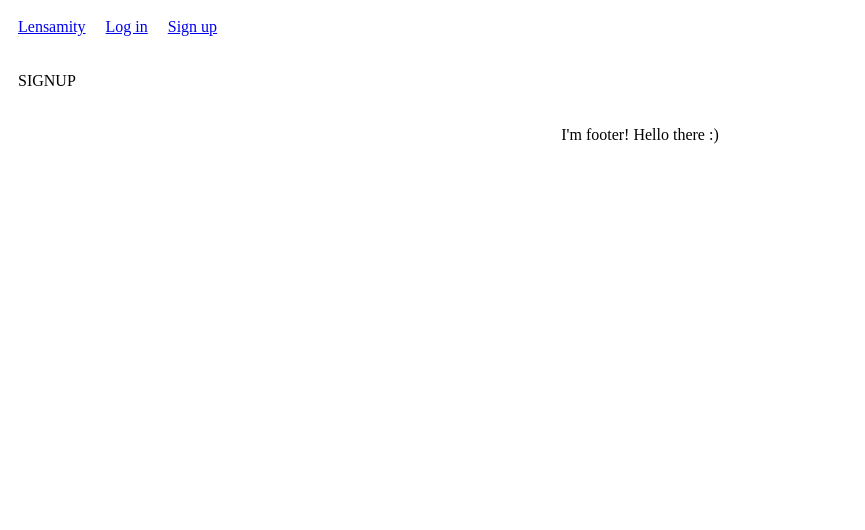
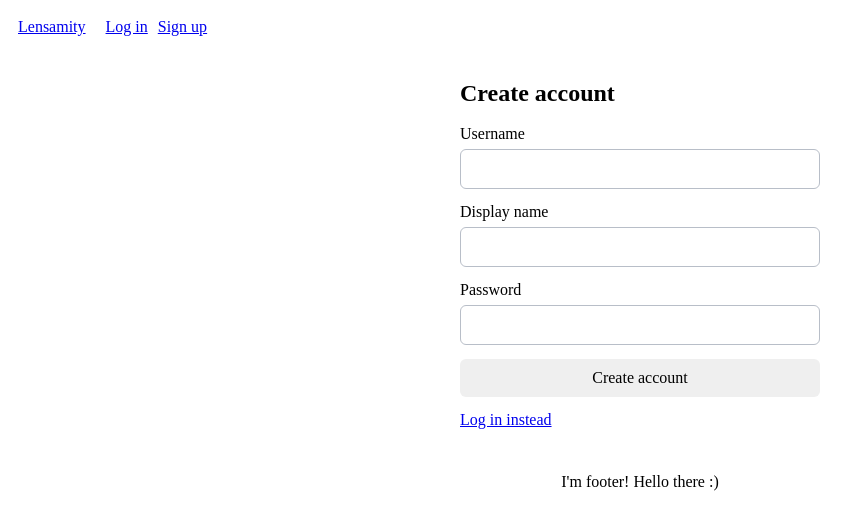
Before and after one commit to ipersids/lens-amity-app, a React (Vite) app in the folder client-web/: page /signup in a window 1280 px wide. Shown: the top 530 px of the page, without its empty margins (0-865 px from the left). Built offline with nearby package versions, Linux system fonts and the light colour scheme; no server answers.

Commit message:
feat(web): add initial signup and login forms

```diff
--- a/client-web/src/App.tsx
+++ b/client-web/src/App.tsx
@@ -1,14 +1,23 @@
+import { useEffect } from "react";
 import { Route, Routes } from "react-router";
-import Layout from "./components/Layout";
+import Layout from "./features/Layout";
+import AuthPage from "./pages/AuthPage";
+import { useSyncSession } from "./stores/auth";
 
 function App() {
+  const syncSession = useSyncSession();
+
+  useEffect(() => {
+    syncSession();
+  }, [syncSession]);
+
   return (
     <div className="app">
       <Routes>
         <Route element={<Layout />}>
           <Route path="/" element={<p>APP</p>} />
-          <Route path="/login" element={<p>LOGIN</p>} />
-          <Route path="/signup" element={<p>SIGNUP</p>} />
+          <Route path="/login" element={<AuthPage mode="login" />} />
+          <Route path="/signup" element={<AuthPage mode="signup" />} />
         </Route>
       </Routes>
     </div>
--- a/client-web/src/components/Header.tsx
+++ /dev/null
@@ -1,17 +0,0 @@
-import { NavLink } from "react-router";
-
-const Header = () => {
-  return (
-    <header>
-      <NavLink to="/">Lensamity</NavLink>
-      <NavLink to="/login" end>
-        Log in
-      </NavLink>
-      <NavLink to="/signup" end>
-        Sign up
-      </NavLink>
-    </header>
-  );
-};
-
-export default Header;
--- /dev/null
+++ b/client-web/src/features/Header.tsx
@@ -0,0 +1,40 @@
+import { NavLink, useNavigate } from "react-router";
+import { useLoading, useLogout, useUser } from "../stores/auth";
+
+const Header = () => {
+  const user = useUser();
+  const logout = useLogout();
+  const isLoading = useLoading();
+  const navigate = useNavigate();
+
+  const handleLogout = async () => {
+    await logout();
+    navigate("/", { replace: true });
+  };
+
+  return (
+    <header>
+      <NavLink to="/">Lensamity</NavLink>
+
+      {user ? (
+        <nav style={{ display: "flex", gap: "10px" }} aria-label="Account">
+          <span>{user.displayName}</span>
+          <button disabled={isLoading} onClick={handleLogout} type="button">
+            Log out
+          </button>
+        </nav>
+      ) : (
+        <nav style={{ display: "flex", gap: "10px" }} aria-label="Auth">
+          <NavLink to="/login" end>
+            Log in
+          </NavLink>
+          <NavLink to="/signup" end>
+            Sign up
+          </NavLink>
+        </nav>
+      )}
+    </header>
+  );
+};
+
+export default Header;
--- /dev/null
+++ b/client-web/src/pages/AuthPage.tsx
@@ -0,0 +1,117 @@
+import { type SubmitEventHandler, useState } from "react";
+import { Link, Navigate, useNavigate } from "react-router";
+import { useLoading, useLogin, useSignup, useUser } from "../stores/auth";
+
+type AuthPageProps = {
+  mode: "signup" | "login";
+};
+
+const AuthPage = ({ mode }: AuthPageProps) => {
+  const user = useUser();
+  const signup = useSignup();
+  const login = useLogin();
+  const isLoading = useLoading();
+  const navigate = useNavigate();
+
+  const [username, setUsername] = useState("");
+  const [displayName, setDisplayName] = useState("");
+  const [password, setPassword] = useState("");
+  const [error, setError] = useState<string | null>(null);
+
+  if (user) {
+    return <Navigate to="/" replace />;
+  }
+
+  const isSignup = mode === "signup";
+  const title = isSignup ? "Create account" : "Log in";
+  const switchTo = isSignup ? "/login" : "/signup";
+  const switchText = isSignup ? "Log in instead" : "Create an account";
+
+  const handleSubmit: SubmitEventHandler<HTMLFormElement> = async (event) => {
+    event.preventDefault();
+    setError(null);
+
+    const trimmedUsername = username.trim();
+    const trimmedDisplayName = displayName.trim();
+
+    if (!trimmedUsername || !password) {
+      setError("Username and password are required.");
+      return;
+    }
+
+    try {
+      if (isSignup) {
+        await signup({
+          username: trimmedUsername,
+          displayName: trimmedDisplayName || undefined,
+          password,
+        });
+        navigate("/login", { replace: true });
+        return;
+      }
+
+      await login({ username: trimmedUsername, password });
+      navigate("/", { replace: true });
+    } catch (err: unknown) {
+      setError(err instanceof Error ? err.message : "Unable to continue.");
+    }
+  };
+
+  return (
+    <section className="auth-page">
+      <form className="auth-form" onSubmit={handleSubmit}>
+        <h1>{title}</h1>
+
+        <label>
+          Username
+          <input
+            autoComplete="username"
+            disabled={isLoading}
+            name="username"
+            onChange={(event) => setUsername(event.target.value)}
+            required
+            type="text"
+            value={username}
+          />
+        </label>
+
+        {isSignup && (
+          <label>
+            Display name
+            <input
+              autoComplete="name"
+              disabled={isLoading}
+              name="displayName"
+              onChange={(event) => setDisplayName(event.target.value)}
+              type="text"
+              value={displayName}
+            />
+          </label>
+        )}
+
+        <label>
+          Password
+          <input
+            autoComplete={isSignup ? "new-password" : "current-password"}
+            disabled={isLoading}
+            name="password"
+            onChange={(event) => setPassword(event.target.value)}
+            required
+            type="password"
+            value={password}
+          />
+        </label>
+
+        {error && <p className="auth-error">{error}</p>}
+
+        <button disabled={isLoading} type="submit">
+          {isLoading ? "Please wait..." : title}
+        </button>
+
+        <Link to={switchTo}>{switchText}</Link>
+      </form>
+    </section>
+  );
+};
+
+export default AuthPage;
--- a/client-web/src/stores/auth.ts
+++ b/client-web/src/stores/auth.ts
@@ -125,26 +125,9 @@ const useAuthStore = create<AuthState>()(
 );
 
 export const useUser = () => useAuthStore((state) => state.user);
-
+export const useLoading = () => useAuthStore((state) => state.isLoading);
 export const useSyncSession = () => useAuthStore((state) => state.actions.syncSession);
-
-export const useSignup = () =>
-  useAuthStore((state) => ({
-    signup: state.actions.signup,
-    isLoading: state.isLoading,
-  }));
-export const useLogin = () =>
-  useAuthStore((state) => ({
-    login: state.actions.login,
-    isLoading: state.isLoading,
-  }));
-export const useLogout = () =>
-  useAuthStore((state) => ({
-    logout: state.actions.logout,
-    isLoading: state.isLoading,
-  }));
-export const useLogoutAll = () =>
-  useAuthStore((state) => ({
-    logoutAll: state.actions.logoutAll,
-    isLoading: state.isLoading,
-  }));
+export const useSignup = () => useAuthStore((state) => state.actions.signup);
+export const useLogin = () => useAuthStore((state) => state.actions.login);
+export const useLogout = () => useAuthStore((state) => state.actions.logout);
+export const useLogoutAll = () => useAuthStore((state) => state.actions.logoutAll);
--- a/client-web/src/styles/style.css
+++ b/client-web/src/styles/style.css
@@ -17,3 +17,51 @@ footer {
   display: flex;
   flex-flow: column wrap;
 }
+
+.auth-page {
+  display: flex;
+  justify-content: center;
+  padding: 24px 0;
+}
+
+.auth-form {
+  display: grid;
+  gap: 14px;
+  max-width: 360px;
+  width: 100%;
+}
+
+.auth-form h1 {
+  font-size: 1.5rem;
+  margin: 0 0 4px;
+}
+
+.auth-form label {
+  display: grid;
+  gap: 6px;
+}
+
+.auth-form input {
+  border: 1px solid #b8bec8;
+  border-radius: 6px;
+  font: inherit;
+  padding: 10px 12px;
+}
+
+.auth-form button {
+  border: 0;
+  border-radius: 6px;
+  cursor: pointer;
+  font: inherit;
+  padding: 10px 12px;
+}
+
+.auth-form button:disabled {
+  cursor: progress;
+  opacity: 0.7;
+}
+
+.auth-error {
+  color: #b00020;
+  margin: 0;
+}
```
Also changed, not shown: client-web/src/features/Footer.tsx (renamed from client-web/src/components/Footer.tsx), client-web/src/features/Layout.tsx (renamed from client-web/src/components/Layout.tsx).
